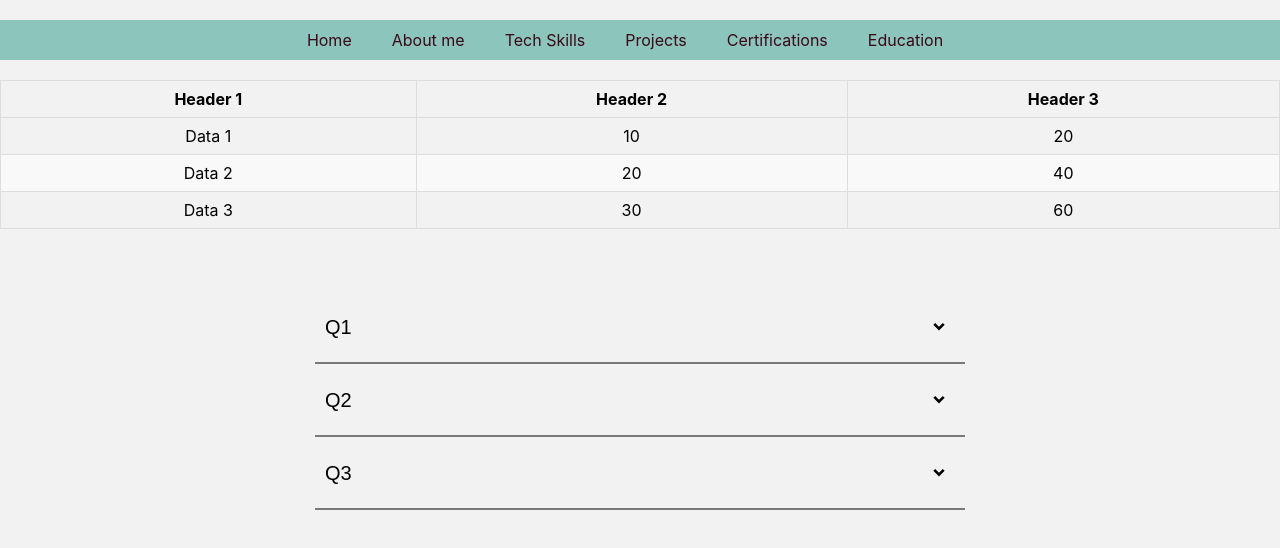
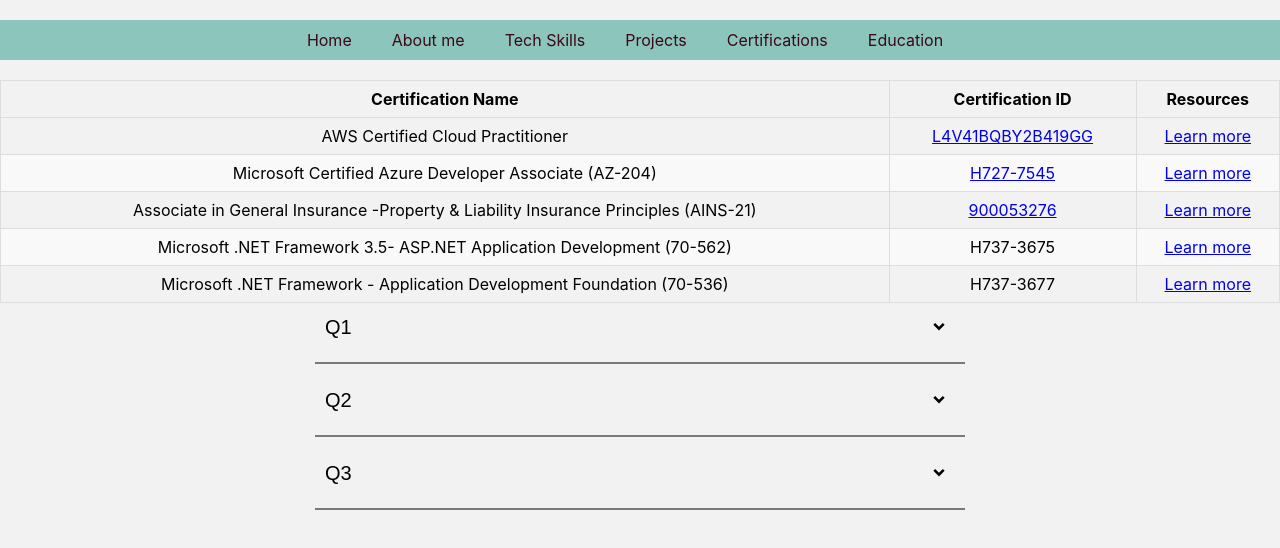
Before and after one commit to anurag0906/anurag-app, a React (Create React App) app: page / in a window 1280 px wide. Shown: the top 548 px of the page. Built offline with nearby package versions, Linux system fonts and the light colour scheme.

Commit message:
certification added

```diff
--- a/package.json
+++ b/package.json
@@ -7,6 +7,7 @@
     "@testing-library/react": "^13.4.0",
     "@testing-library/user-event": "^13.5.0",
     "react": "^18.2.0",
+    "react-bootstrap": "^2.10.1",
     "react-dom": "^18.2.0",
     "react-icons": "^5.0.1",
     "react-scripts": "5.0.1",
--- a/src/App.js
+++ b/src/App.js
@@ -2,7 +2,7 @@
 import './App.css';
 import Accordion from './utils/Accordion';
 import Header from './Components/Header';
-import Table from './Components/Table';
+import Table from './Certifications/Table';
 
 function App() {
   return (
--- /dev/null
+++ b/src/Certifications/CertificationData.js
@@ -0,0 +1,9 @@
+const certData = [
+  { id: 1, name: 'AWS Certified Cloud Practitioner', CertId: 'L4V41BQBY2B419GG', Verify :'https://www.credly.com/badges/c5efda8a-8fd0-4bc1-ae30-9d01d25fc093', Resource : 'https://aws.amazon.com/certification/certified-cloud-practitioner/?ch=tile&tile=getstarted' },
+  { id: 1, name: 'Microsoft Certified Azure Developer Associate (AZ-204)', CertId: 'H727-7545', Verify :'https://www.credly.com/badges/1f441fb7-b983-420b-bb1d-62050bb13291', Resource : 'https://docs.microsoft.com/en-us/learn/certifications/exams/az-204' },
+    { id: 2, name: 'Associate in General Insurance -Property & Liability Insurance Principles (AINS-21)', CertId: '900053276', Verify :'https://www.credly.com/badges/1f441fb7-b983-420b-bb1d-62050bb13291', Resource : 'https://www.theinstitutes.org/course/property-and-liability-insurance-principles' },
+    { id: 3, name: 'Microsoft .NET Framework 3.5- ASP.NET Application Development (70-562)', CertId: 'H737-3675', Verify :'', Resource : 'https://social.technet.microsoft.com/wiki/contents/articles/7931.exam-70-562-ts-microsoft-net-framework-3-5-asp-net-application-development.aspx' },
+    { id: 4, name: 'Microsoft .NET Framework - Application Development Foundation (70-536)', CertId: 'H737-3677', Verify :'', Resource : 'https://social.technet.microsoft.com/wiki/contents/articles/7720.exam-70-536-ts-microsoft-net-framework-application-development-foundation.aspx' }
+  ];
+
+  export default certData;
--- /dev/null
+++ b/src/Certifications/Table.jsx
@@ -0,0 +1,70 @@
+import React from 'react';
+import '../Style/Table.css'
+import data from './CertificationData'
+import { Button } from "react-bootstrap"; // Assuming you are using react-bootstrap
+
+
+class CertTableComp extends React.Component {
+    state = {
+      hoverIndex: null
+    };
+
+    handleMouseEnter = (index) => {
+      this.setState({ hoverIndex: index });
+    };
+
+    handleMouseLeave = () => {
+      this.setState({ hoverIndex: null });
+    };
+
+    render() {
+
+      const { hoverIndex } = this.state;
+
+      const tableRows = data.map((item, index) => {
+        return (
+          <tr key={item.id}
+          onMouseEnter={() => this.handleMouseEnter(index)}
+          onMouseLeave={this.handleMouseLeave}
+          className={hoverIndex === index ? 'hovered' : ''}  >
+           <td>{item.name}</td>
+
+            <td>{item.Verify ===''? item.CertId : <Button className="btn btn-primary" variant="primary" target='_blank' href={item.Verify}>{item.CertId}</Button> }   </td>
+            <td>
+              <Button className="btn btn-primary" variant="primary" target='_blank' href={item.Resource}>Learn more</Button>
+            </td>
+          </tr>
+        );
+      });
+
+      return (
+        <table className="striped-table">
+          <thead>
+            <tr>
+              <th>Certification Name</th>
+              <th>Certification ID</th>
+              <th>Resources</th>
+            </tr>
+          </thead>
+          <tbody>
+          {tableRows}
+        {/*     {data.map((item, index) => (
+              <tr
+                key={item.id}
+                onMouseEnter={() => this.handleMouseEnter(index)}
+                onMouseLeave={this.handleMouseLeave}
+                className={hoverIndex === index ? 'hovered' : ''}
+              >
+                <td>{item.name}</td>
+                <td>{item.CertId}</td>
+                <td>{item.Resource}</td>
+              </tr>
+            ))}
+ */}
+          </tbody>
+        </table>
+      );
+    }
+  }
+
+export default CertTableComp;
--- a/src/Components/Table.jsx
+++ /dev/null
@@ -1,54 +0,0 @@
-import React from 'react';
-import '../Style/Table.css'
-
-class Tabular extends React.Component {
-    state = {
-      hoverIndex: null
-    };
-
-    handleMouseEnter = (index) => {
-      this.setState({ hoverIndex: index });
-    };
-
-    handleMouseLeave = () => {
-      this.setState({ hoverIndex: null });
-    };
-
-    render() {
-      const data = [
-        { id: 1, name: 'Data 1', value: 10 },
-        { id: 2, name: 'Data 2', value: 20 },
-        { id: 3, name: 'Data 3', value: 30 }
-      ];
-
-      const { hoverIndex } = this.state;
-
-      return (
-        <table className="striped-table">
-          <thead>
-            <tr>
-              <th>Header 1</th>
-              <th>Header 2</th>
-              <th>Header 3</th>
-            </tr>
-          </thead>
-          <tbody>
-            {data.map((item, index) => (
-              <tr
-                key={item.id}
-                onMouseEnter={() => this.handleMouseEnter(index)}
-                onMouseLeave={this.handleMouseLeave}
-                className={hoverIndex === index ? 'hovered' : ''}
-              >
-                <td>{item.name}</td>
-                <td>{item.value}</td>
-                <td>{item.value * 2}</td>
-              </tr>
-            ))}
-          </tbody>
-        </table>
-      );
-    }
-  }
-
-export default Tabular;
```
Also changed, not shown: notes.txt, 1 other file (tests, documents, lock files or other folders).
